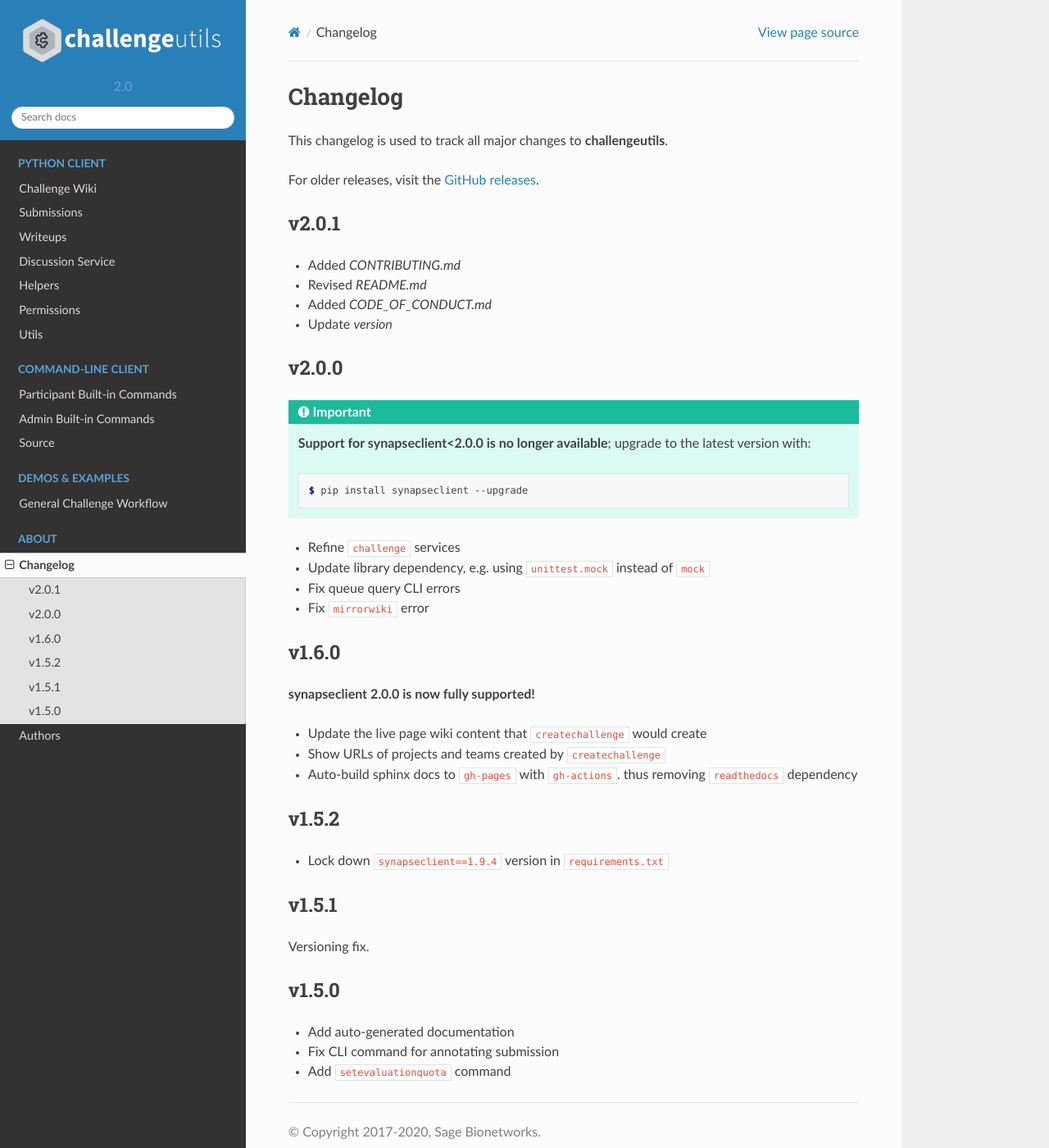
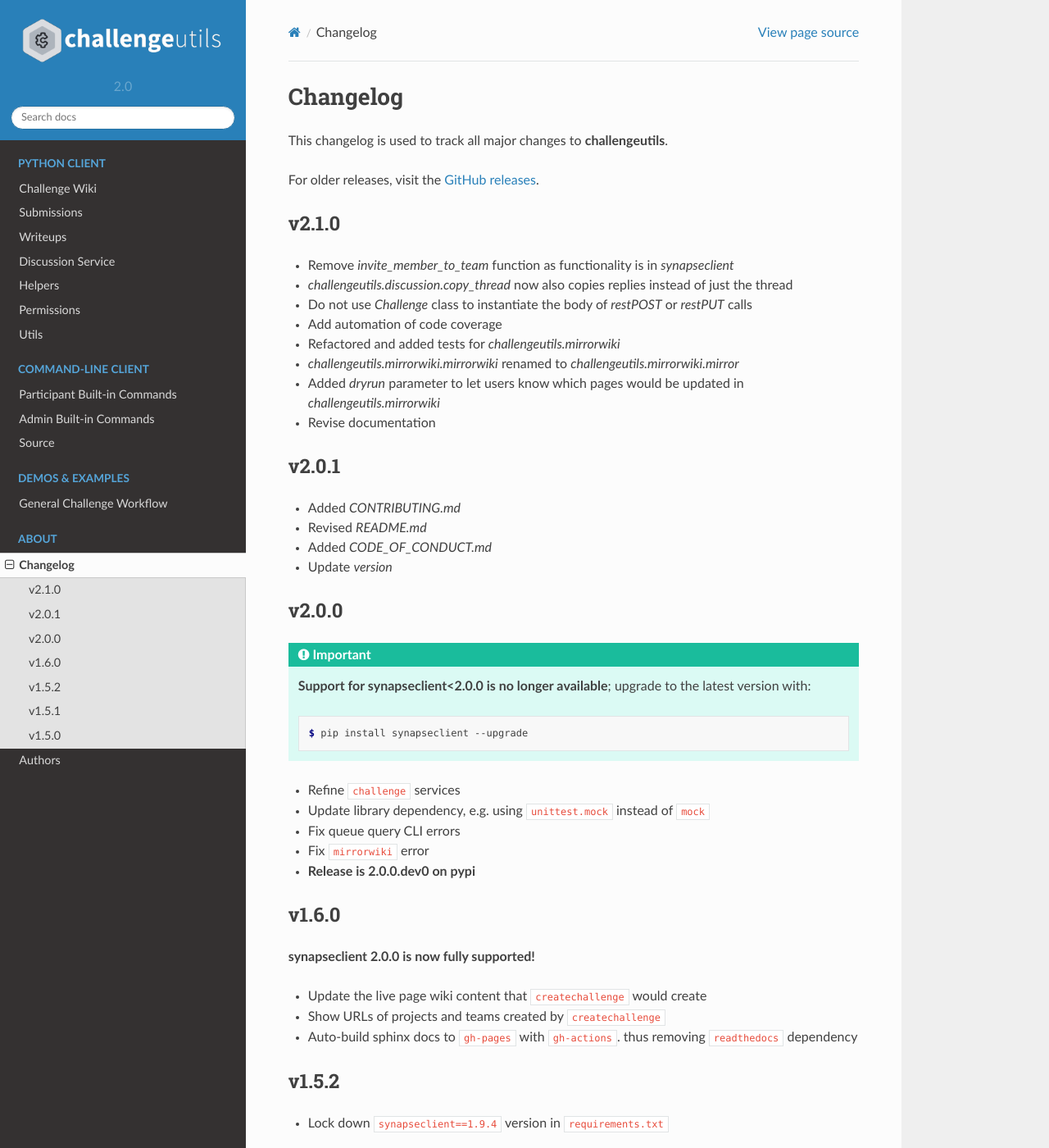
Before and after one commit to Sage-Bionetworks/challengeutils, a Sphinx documentation site: the page built from docs/about/changelog.rst, in a window 1280 px wide and 1400 px high. Shown: the whole window at 82% size. Built offline with Sphinx 7.4.7 and the Read the Docs theme 2.0.0, drawn with Linux system fonts in a browser that asks for light colours; some of the changed text lies outside the part shown.

Commit message:
Update version and add to changelog

```diff
--- a/challengeutils/__version__.py
+++ b/challengeutils/__version__.py
@@ -1 +1 @@
-__version__ = "2.1.0-dev"
+__version__ = "2.1.0"
--- a/docs/about/changelog.rst
+++ b/docs/about/changelog.rst
@@ -8,6 +8,16 @@ For older releases, visit the `GitHub releases`_.
 
 .. _Github releases: https://github.com/Sage-Bionetworks/challengeutils/releases
 
+v2.1.0
+------
+- Remove `invite_member_to_team` function as functionality is in `synapseclient`
+- `challengeutils.discussion.copy_thread` now also copies replies instead of just the thread
+- Do not use `Challenge` class to instantiate the body of `restPOST` or `restPUT` calls
+- Add automation of code coverage
+- Refactored and added tests for `challengeutils.mirrorwiki`
+- `challengeutils.mirrorwiki.mirrorwiki` renamed to `challengeutils.mirrorwiki.mirror`
+- Added `dryrun` parameter to let users know which pages would be updated in `challengeutils.mirrorwiki`
+- Revise documentation
 
 v2.0.1
 ------
@@ -32,6 +42,7 @@ v2.0.0
 - Update library dependency, e.g. using ``unittest.mock`` instead of ``mock``
 - Fix queue query CLI errors
 - Fix ``mirrorwiki`` error
+- **Release is 2.0.0.dev0 on pypi**
 
 v1.6.0
 ------
@@ -58,3 +69,4 @@ v1.5.0
 - Add auto-generated documentation
 - Fix CLI command for annotating submission
 - Add ``setevaluationquota`` command
+- **Release is 1.5.0.dev0 on pypi**
```
